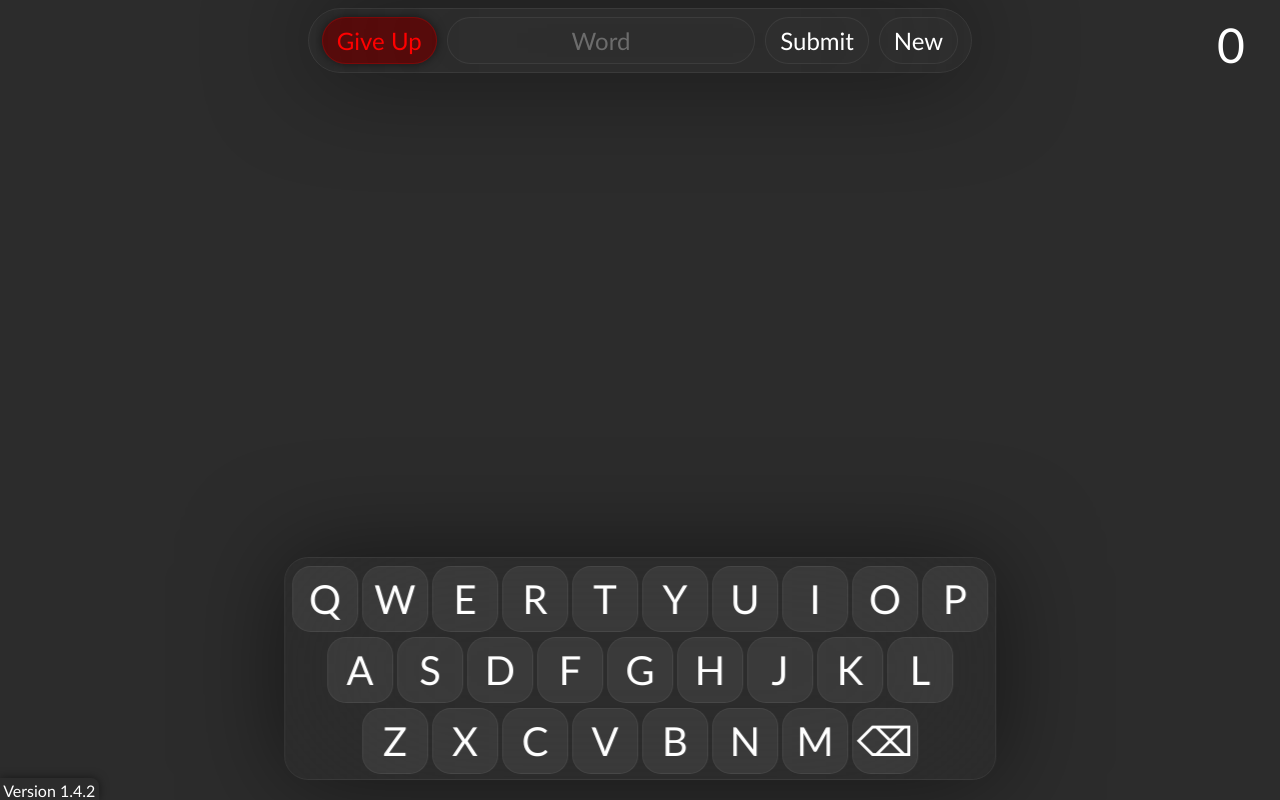
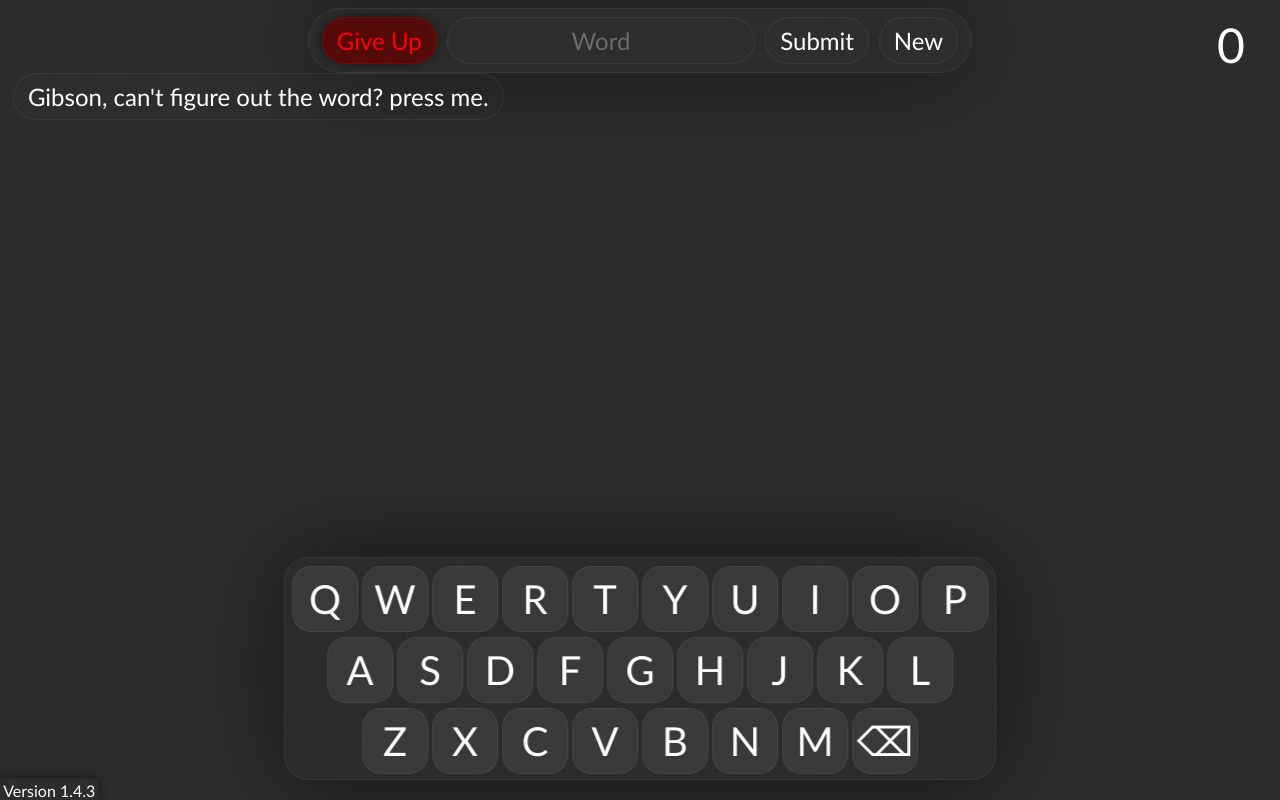
Before and after one commit to Untoast/Untoast.github.io, a plain HTML site: page WordleButBad/index.html in a window 1280 px wide. Drawn offline with nearby package versions, Linux system fonts and the light colour scheme.

Commit message:
Update index.html

```diff
--- a/WordleButBad/index.html
+++ b/WordleButBad/index.html
@@ -3,17 +3,19 @@
 <head>
     <meta charset="UTF-8">
     <meta name="viewport" content="width=device-width, initial-scale=1.0">
-    <title>Wordle Thingy</title>
+    <title>Untoast's Wordle Thingy</title>
+    <link rel="icon" type="image/x-icon" href="https://untoast.github.io/wordle.png">
     <form id="GuessForm">
         <button id="Stop" class="Input" type="button">Give Up</button>
         <input id="word" class="Input" type="text" placeholder="Word" maxlength="5">
         <button id="submit" class="Input" type="submit">Submit</button>
         <button id="Refresh" class="Input" type="button">New</button>
     </form>
+    <button id="Gibson" class="Input">Gibson, can't figure out the word? press me.</button>
     <div id="Attempts">0</div>
     <div id="result">.</div>
     <div id="Guesses"></div>
-    <label id="Version">Version 1.4.2</label>
+    <label id="Version">Version 1.4.3</label>
     <div id="keyboard"></div>
     <script src="keyboard.js"></script>
 <body>
```
